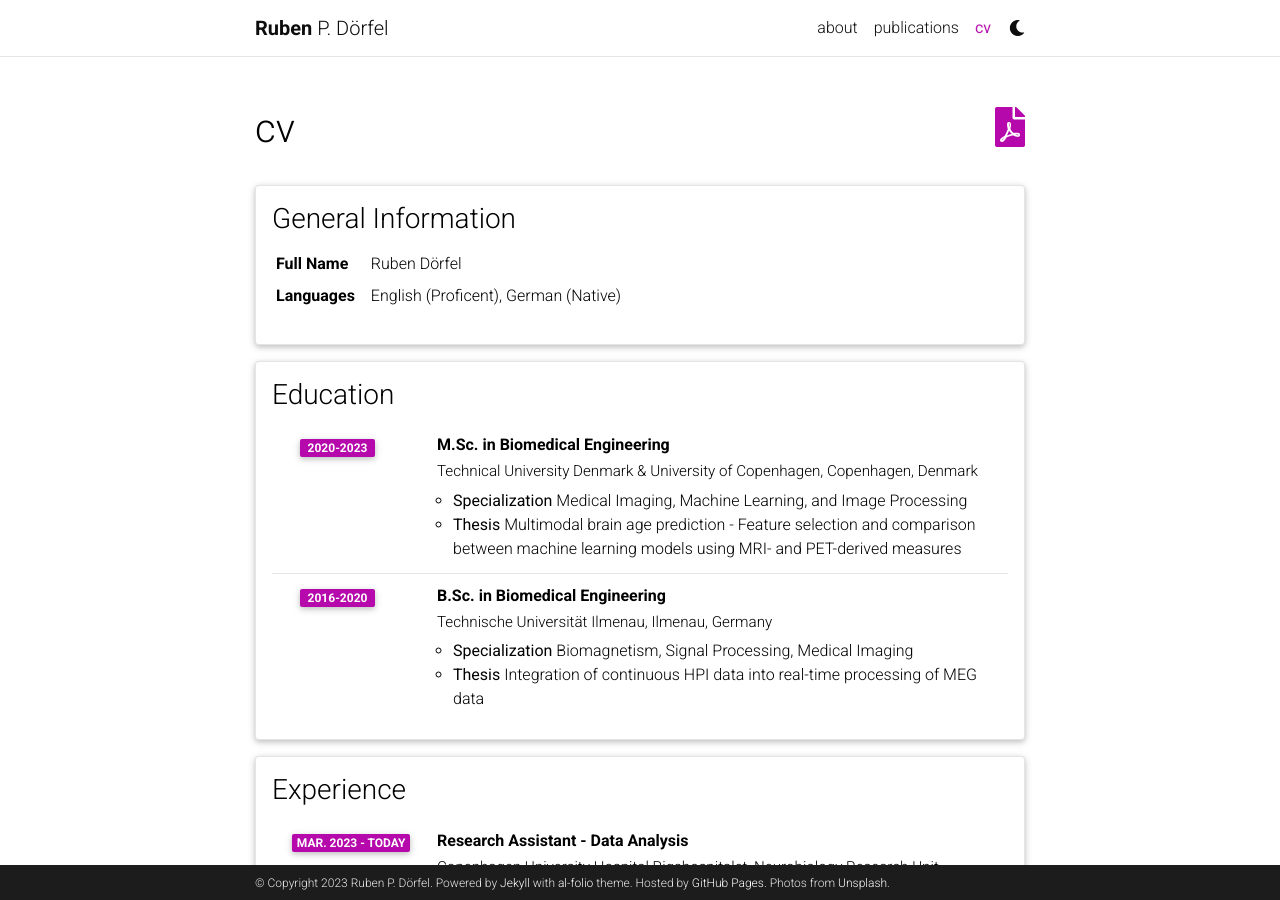
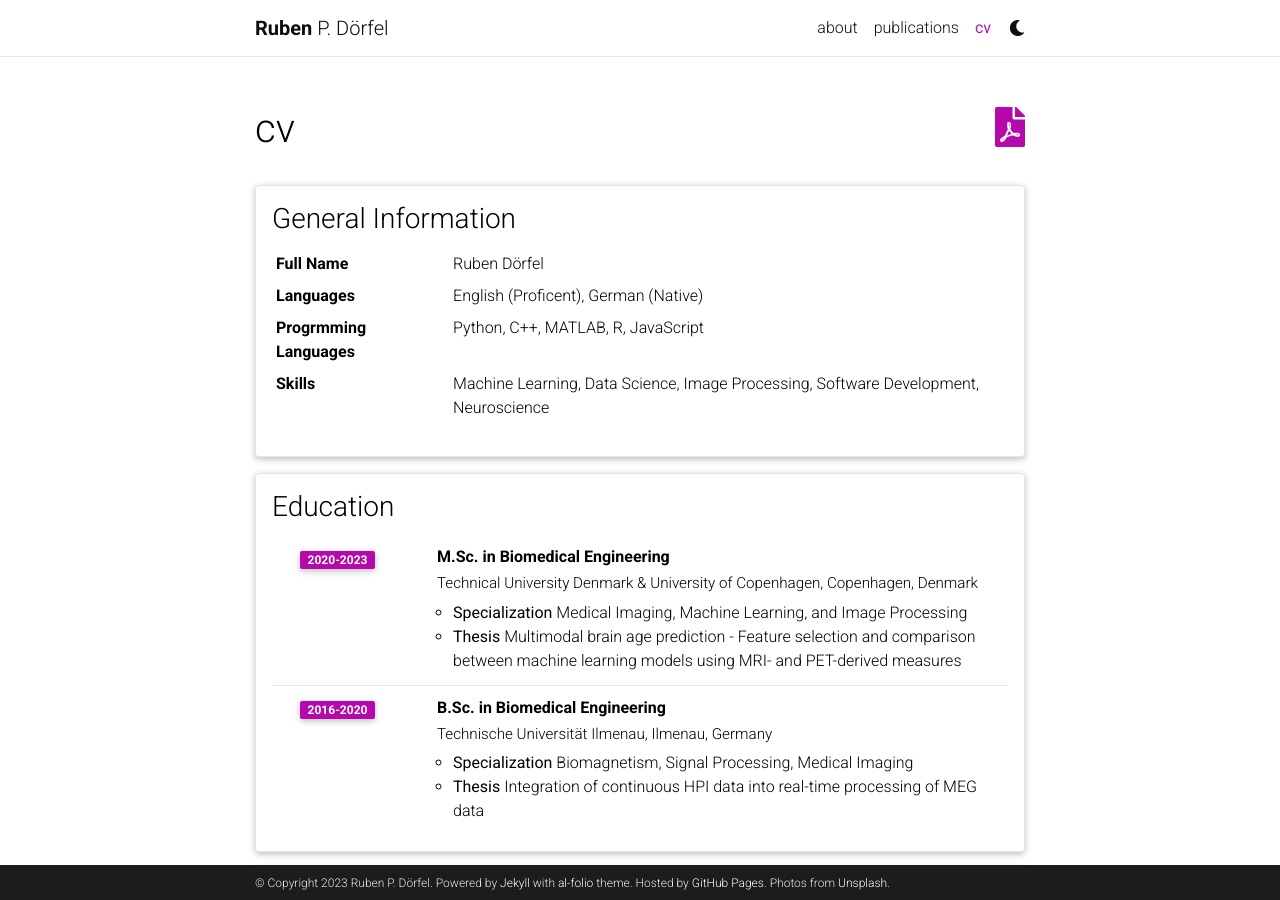
Before and after one commit to RDoerfel/rdoerfel.github.io, a Jekyll site: the page built from _pages/cv.md, in a window 1280 px wide and 900 px high. Built offline with Jekyll 4.4.1, drawn with Linux system fonts in a browser that asks for light colours; comment, search, counter and statistics services are not loaded; a style sheet for code colours, icons or effects is not loaded.

Commit message:
Enh:add skills and programming languages to cv

```diff
--- a/_data/cv.yml
+++ b/_data/cv.yml
@@ -5,6 +5,11 @@
       value: Ruben Dörfel
     - name: Languages
       value: English (Proficent), German (Native)
+    - name: Progrmming Languages
+      value: Python, C++, MATLAB, R, JavaScript
+    - name: Skills
+      value: Machine Learning, Data Science, Image Processing, Software Development, Neuroscience
+
 
 - title: Education
   type: time_table
```
